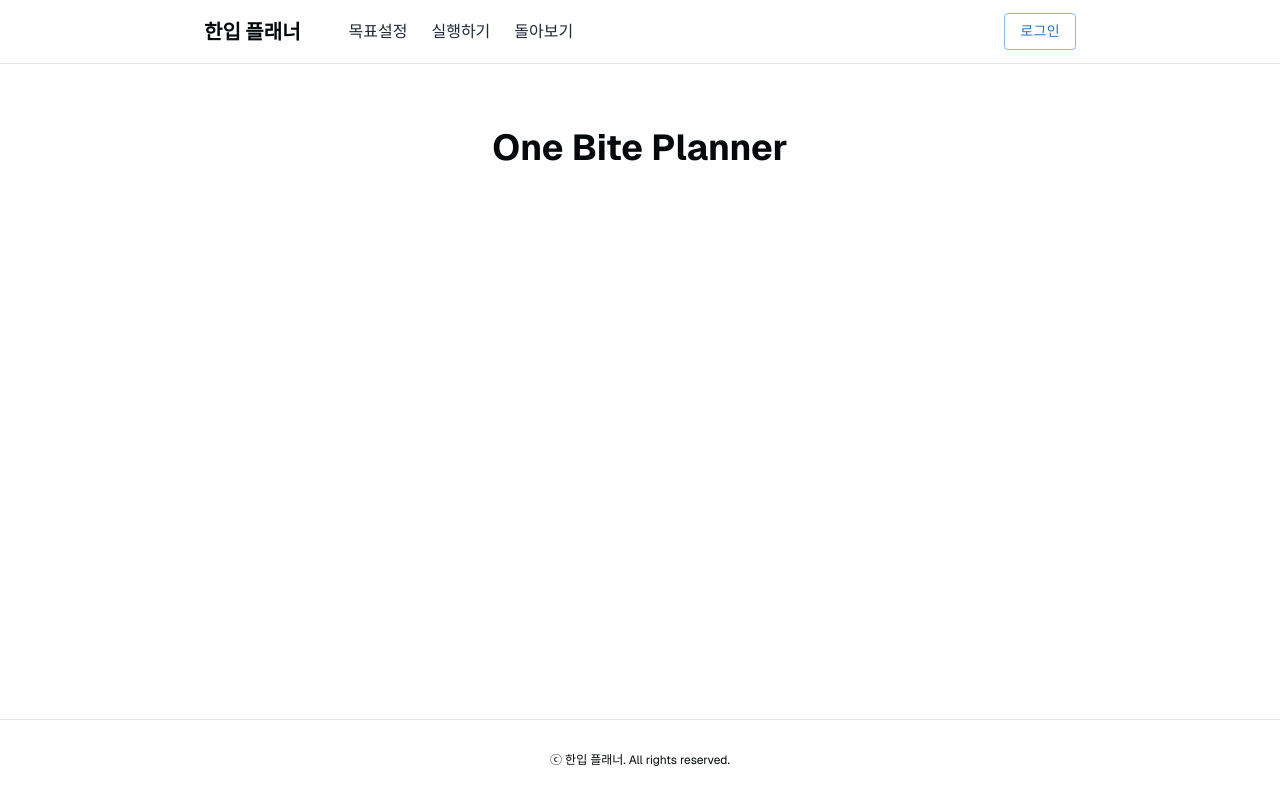
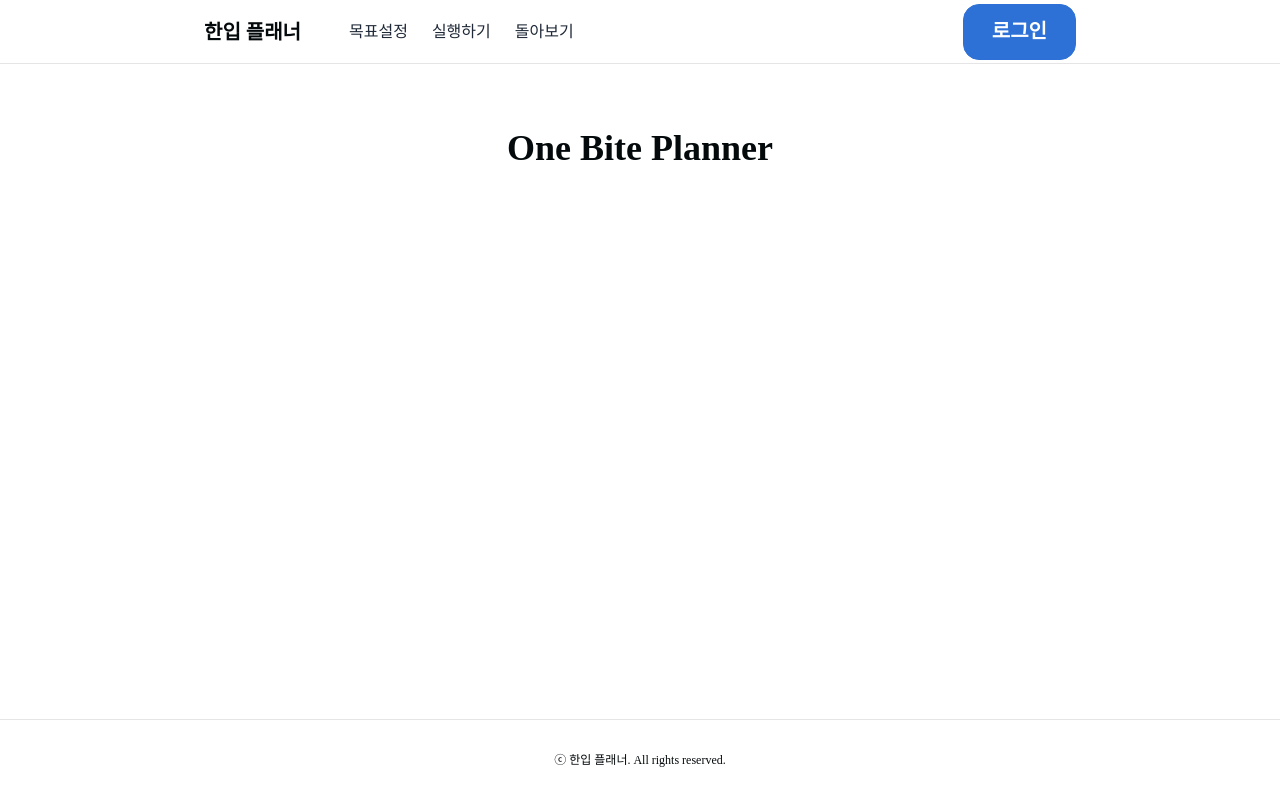
Before and after one commit to icetiredisgettingbear/one-bite-planner, a Next.js app: page / in a window 1280 px wide. Built offline with nearby package versions, Linux system fonts and the light colour scheme; no server answers.

Commit message:
styles: MUI 테마 커스텀을 위한 Provider 적용

```diff
--- a/app/layout.tsx
+++ b/app/layout.tsx
@@ -3,6 +3,7 @@ import { createClient } from "@/utils/supabase/server";
 import "./globals.css";
 import Header from "@/components/Header";
 import Footer from "@/components/Footer";
+import Provider from "@/components/Provider";
 
 const defaultUrl = process.env.VERCEL_URL
   ? `https://${process.env.VERCEL_URL}`
@@ -35,11 +36,13 @@ export default function RootLayout({
   return (
     <html lang="en" className={GeistSans.className}>
       <body className="bg-background text-foreground">
-        <main className="min-h-screen flex flex-col items-center">
-          <Header isSupabaseConnected={isSupabaseConnected} />
-          {children}
-          <Footer />
-        </main>
+        <Provider>
+          <main className="min-h-screen flex flex-col items-center">
+            <Header isSupabaseConnected={isSupabaseConnected} />
+            {children}
+            <Footer />
+          </main>
+        </Provider>
       </body>
     </html>
   );
--- /dev/null
+++ b/components/Provider.tsx
@@ -0,0 +1,130 @@
+"use client";
+
+import React from "react";
+import {
+  StyledEngineProvider,
+  ThemeProvider,
+  createTheme,
+  CssBaseline,
+} from "@mui/material";
+
+declare module "@mui/material/TextField" {
+  interface TextFieldPropsSizeOverrides {
+    large: true;
+  }
+}
+
+export const theme = createTheme({
+  palette: {
+    primary: {
+      main: "#2D70D6",
+      light: "#3179E5",
+      dark: "#2769CC",
+      contrastText: "#FFFFFF",
+    },
+    info: {
+      main: "#EBEBEB",
+      light: "#EFEFEF",
+      dark: "#DFDFDF",
+      contrastText: "#535353",
+    },
+    text: {
+      primary: "#333333",
+      secondary: "#666666",
+      disabled: "#999999",
+    },
+  },
+  typography: {
+    fontFamily: "Pretendard",
+    h1: { fontSize: "56px", fontWeight: 600 },
+    h2: { fontSize: "40px", fontWeight: 600 },
+    h3: { fontSize: "36px", fontWeight: 600 },
+    h4: { fontSize: "32px", fontWeight: 500 },
+    h5: { fontSize: "28px", fontWeight: 500 },
+    h6: { fontSize: "24px", fontWeight: 500 },
+    subtitle1: { fontSize: "20px", fontWeight: 500 },
+    subtitle2: { fontSize: "18px", fontWeight: 500 },
+    body1: { fontSize: "16px", fontWeight: 500 },
+    body2: { fontSize: "14px", fontWeight: 500 },
+    caption: { fontSize: "12px", fontWeight: 500 },
+  },
+  components: {
+    MuiButton: {
+      styleOverrides: {
+        root: ({ ownerState }) => ({
+          ...(ownerState.color === "primary" && {
+            background: theme.palette.primary.main,
+            color: theme.palette.primary.contrastText,
+            borderColor: theme.palette.primary.main,
+            ":hover": {
+              boxShadow: "none",
+              background: theme.palette.primary.dark,
+              color: theme.palette.primary.contrastText,
+            },
+          }),
+          ...(ownerState.color === "info" && {
+            background: theme.palette.info.main,
+            color: theme.palette.info.contrastText,
+            borderColor: theme.palette.info.main,
+            ":hover": {
+              boxShadow: "none",
+              background: theme.palette.info.dark,
+            },
+          }),
+          ...(ownerState.size === "large" && {
+            borderRadius: "18px",
+            fontSize: "22px",
+            height: "64px",
+            padding: "0 32px",
+            width: "fit-content",
+          }),
+          ...(ownerState.size === "medium" && {
+            borderRadius: "16px",
+            fontSize: "20px",
+            height: "56px",
+            padding: "0 28px",
+            width: "fit-content",
+          }),
+          ...(ownerState.size === "small" && {
+            borderRadius: "12px",
+            fontSize: "14px",
+            height: "40px",
+            padding: "0 20px",
+            width: "fit-content",
+          }),
+          fontWeight: 600,
+          boxShadow: "none",
+          textTransform: "none",
+        }),
+      },
+    },
+    MuiTextField: {
+      defaultProps: { variant: "standard" },
+      styleOverrides: {
+        root: ({ ownerState }) => ({
+          ...(ownerState.size === "large" && {
+            "& .MuiInputBase-root": {
+              fontSize: "20px",
+              paddingTop: "12px",
+              paddingBottom: "12px",
+            },
+            "& .MuiInputLabel-root": {
+              fontSize: "20px",
+              top: "8px",
+            },
+          }),
+        }),
+      },
+    },
+  },
+});
+
+export const Provider = ({ children }: { children: React.ReactNode }) => {
+  return (
+    <ThemeProvider theme={theme}>
+      <CssBaseline />
+      {children}
+    </ThemeProvider>
+  );
+};
+export default Provider;
```
